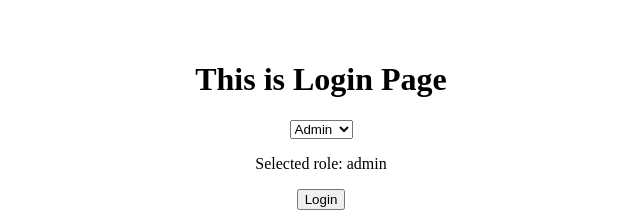
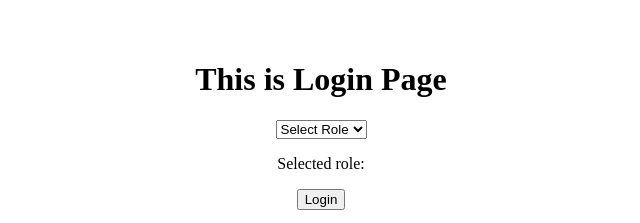
Before and after one commit to reyhan-mf/reactrbacian, a React (Vite) app: page / in a window 1280 px wide. Shown: the top 223 px of the page, without its empty margins (319-959 px from the left). Built offline with nearby package versions, Linux system fonts and the light colour scheme.

Commit message:
added select-role on dropdown

```diff
--- a/src/pages/LoginPage.jsx
+++ b/src/pages/LoginPage.jsx
@@ -3,7 +3,7 @@ import { useNavigate } from 'react-router-dom';
 import Context from '../context/context';
 
 function LoginPage() {
-  const [selectedRole, setSelectedRole] = useState('admin')
+  const [selectedRole, setSelectedRole] = useState('')
   const navigate = useNavigate();
   const { login, authenticated, role } = useContext(Context);
 
@@ -20,7 +20,7 @@ function LoginPage() {
 
     if (selectedRole === 'admin') navigate('/admin');
     else if (selectedRole === 'editor') navigate('/editor');
-    else if (selectedRole === 'viewer') navigate('/viewer'); // Fix: hapus 'guest'
+    else if (selectedRole === 'viewer') navigate('/viewer');
     else navigate('/unauthorized');
   };
 
@@ -35,7 +35,11 @@ function LoginPage() {
       )}
       {!authenticated && (
         <>
-          <select value={selectedRole} onChange={e => setSelectedRole(e.target.value)}>
+          <select
+            value={selectedRole}
+            onChange={e => setSelectedRole(e.target.value)}
+          >
+            <option value="" disabled>Select Role</option>
             <option value="admin">Admin</option>
             <option value="editor">Editor</option>
             <option value="viewer">Viewer</option>
```
